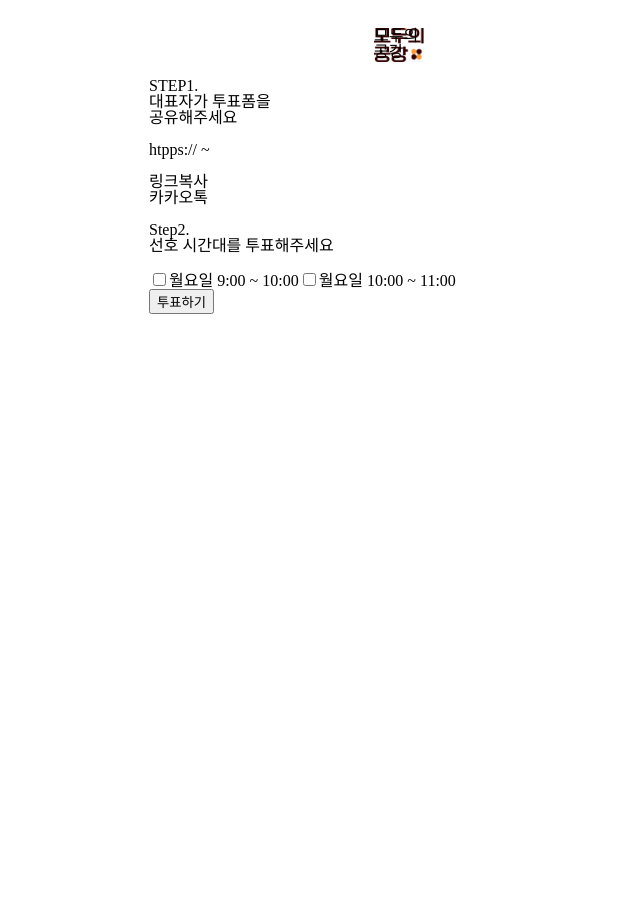
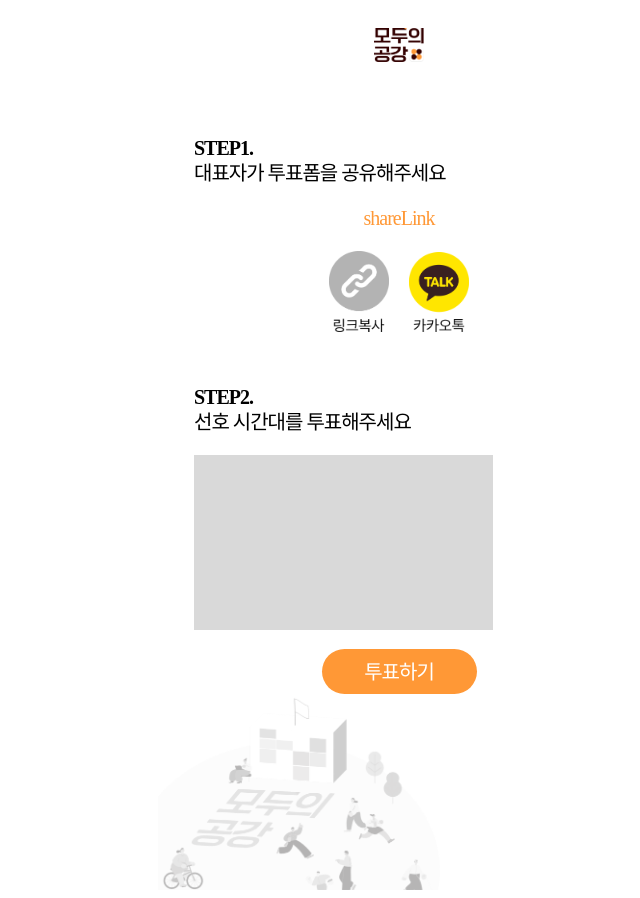
Before and after one commit to Yang-Min-Seok/client, a React (Create React App) app: page /vote in a window 1280 px wide. Shown: the whole page, without its empty margins (241-881 px from the left). Before the commit the page ends 800 px from the top, so only its background shows below. Built offline with nearby package versions, Linux system fonts and the light colour scheme; no server answers.

Commit message:
Frame 8 css implement

```diff
--- a/src/pages/create/body.jsx
+++ b/src/pages/create/body.jsx
@@ -2,6 +2,7 @@ import { BodyDiv, Intro, TimeBox, OptionBox } from "./style";
 import { Link } from "react-router-dom";
 import FooterLogoBlack from "../../styles/global/footerLogoBlack";
 
+// 30분, 60분, 90분 버튼
 function handleOnClick30min() {
     const target = document.getElementById("30minLabel");
     target.style.backgroundColor = "#FF9836";
--- a/src/pages/vote/body.jsx
+++ b/src/pages/vote/body.jsx
@@ -1,4 +1,5 @@
 import { BodyDiv, StepOneBox, LinkKakao, StepTwoBox, VoteBox } from "./style";
+import FooterLogoBlack from "../../styles/global/footerLogoBlack";
 function Body() {
 
     return (
@@ -6,36 +7,29 @@ function Body() {
 
             <StepOneBox>
                 <p>
-                    STEP1.<br />
-                    대표자가 투표폼을<br />
-                    공유해주세요
+                    <span>STEP1.</span><br />
+                    대표자가 투표폼을 공유해주세요
                 </p>
-                <p>htpps:// ~</p>
+                <p>shareLink</p>
                 <LinkKakao>
-                    <div>
-                        링크복사
-                    </div>
-                    <div>
-                        카카오톡
-                    </div>
+                    <div></div>
+                    <div></div>
                 </LinkKakao>
             </StepOneBox>
 
             <form>
                 <StepTwoBox>
                     <p>
-                        Step2.<br />
+                        <span>STEP2.</span><br />
                         선호 시간대를 투표해주세요
                     </p>
                     <VoteBox>
-                        <input type="checkbox" name="votedTime" />월요일 9:00 ~ 10:00
-                        <input type="checkbox" name="votedTime" />
-                        월요일 10:00 ~ 11:00
+
                     </VoteBox>
                     <button type="submit">투표하기</button>
                 </StepTwoBox>
             </form>
-
+        <FooterLogoBlack></FooterLogoBlack>
         </BodyDiv>
     )
 }
--- a/src/pages/vote/index.jsx
+++ b/src/pages/vote/index.jsx
@@ -5,7 +5,7 @@ import Body from "./body";
 function Upload() {
     return (
         <Wrapper>
-            <Header>모두의 공강</Header>
+            <Header></Header>
             <Body></Body>
         </Wrapper>
     )
--- a/src/pages/vote/style.jsx
+++ b/src/pages/vote/style.jsx
@@ -1,17 +1,97 @@
 import styled from "styled-components";
-
+import copyLink from "../../assets/images/link_copy.png";
+import kakao from "../../assets/images/kakaotalk.png";
 export const BodyDiv = styled.div`
-
+    form {
+        margin-top: 53px;
+    }
 `
 export const StepOneBox = styled.div`
+    margin-top: 74px;
+    font-weight: 400;
+    font-size: 20px;
+    line-height: 25px;
+    letter-spacing: -0.05em;
 
+    /* step 1 ~ */
+    p:nth-child(1){
+        padding-left: 45px;
+
+        span{
+            font-weight: 900;
+        }
+    }
+    /* share link */
+    p:nth-child(2){
+        text-align: center;
+        color: #FF9836;
+        font-weight: 400;
+        font-size: 20px;
+        line-height: 25px;
+        letter-spacing: -0.05em;
+    }
 `
 export const LinkKakao = styled.div`
 
+    display: flex;
+    justify-content: center;
+    column-gap: 20px;
+    cursor: pointer;
+
+    /* 링크복사 */
+    div:nth-child(1){
+        width: 60px;
+        height: 81px;
+        background-image: url(${copyLink});
+        background-position: center;
+        background-repeat: no-repeat;
+        background-size: contain;
+    }
+
+    /* 카카오톡 */
+    div:nth-child(2){
+        width: 60px;
+        height: 81px;
+        background-image: url(${kakao});
+        background-position: center;
+        background-repeat: no-repeat;
+        background-size: contain;
+    }
 `
 export const StepTwoBox = styled.div`
+    /* step 2 ~ */
+    p:nth-child(1){
+        font-weight: 400;
+        font-size: 20px;
+        line-height: 25px;
+        letter-spacing: -0.05em;
+        padding-left: 45px;
+        span{
+            font-weight: 900;
+        }
+    }
 
+    /* 투표하기 */
+    button{
+        border:none;
+        display: block;
+        margin: 0 auto;
+        width: 155px;
+        height: 45px;
+        line-height: 45px;
+        background-color: #FF9836;
+        color: #fff;
+        border-radius: 25px;
+        margin-top: 19px;
+        font-weight: 400;
+        font-size: 20px;
+        text-align: center;
+        letter-spacing: -0.05em;
+    }
 `
 export const VoteBox = styled.div`
-
+    width: 299px;
+    height: 175px;
+    background-color: #D9D9D9;
+    margin-left: 45px;
 `
```
